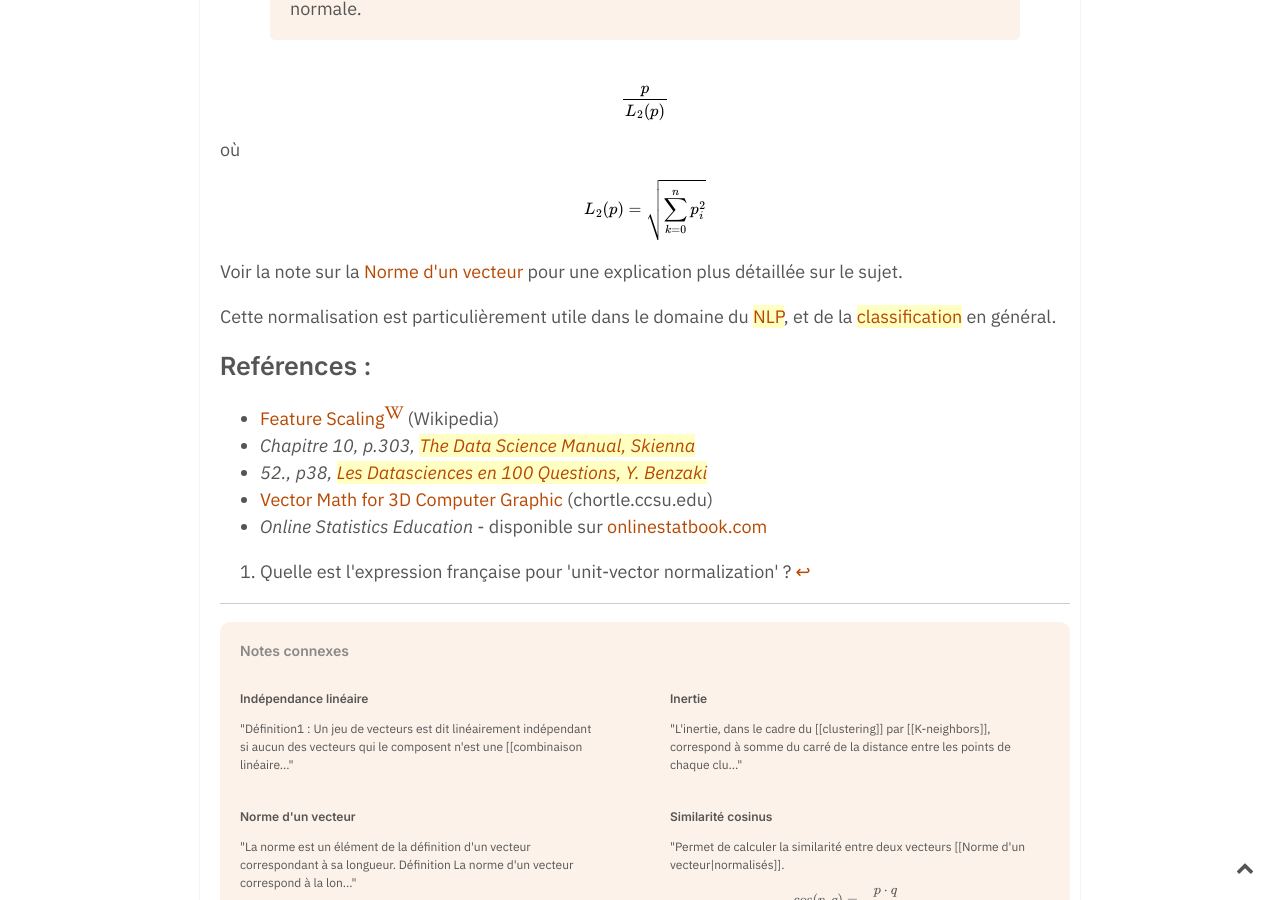
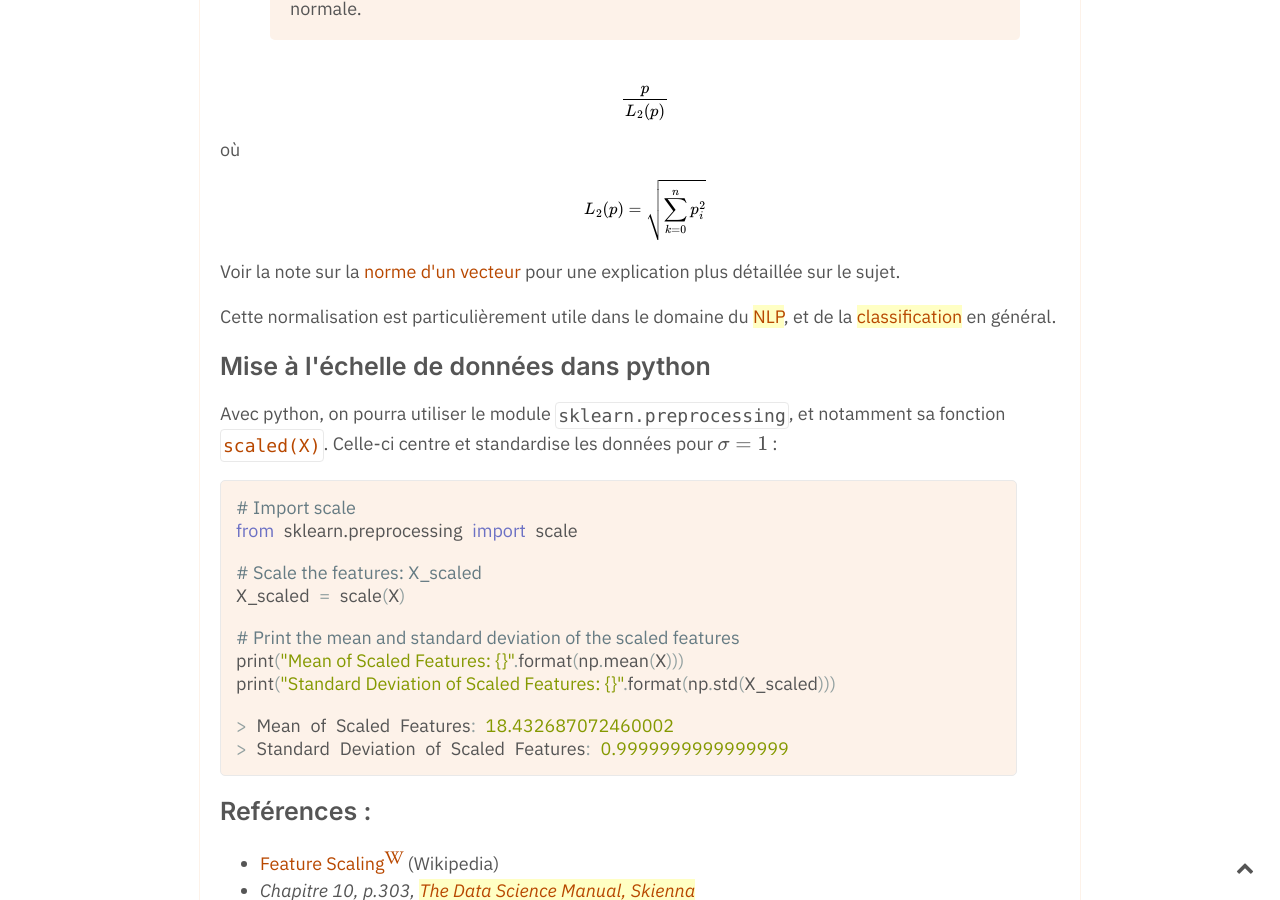
Before and after one commit to Maxence-L/arboretum.link, a Jekyll site: the page built from _notes/Mise à l'échelle des données - standardisation et normalisation.md, in a window 1280 px wide and 900 px high, scrolled down 3520 px. Built offline with Jekyll 4.4.1, drawn with Linux system fonts in a browser that asks for light colours; formulas are drawn with MathJax 3.

Commit message:
Update Mise à l'échelle des données - standardisation et normalisation.md

`````diff
--- a/_notes/Mise à l'échelle des données - standardisation et normalisation.md
+++ b/_notes/Mise à l'échelle des données - standardisation et normalisation.md
@@ -13,6 +13,7 @@ La mise à l'échelle consiste à altérer les données afin de réduire leur va
 - Il sera difficile de comparer les coefficients d'une régression linéaire si les variables sur lesquels ils s'appliquent n'ont pas d'échelle comparable.
 
 - La [[gradient descent\|descente du gradient]] est plus rapide si les données partagent la même échelle. (*rescaled*).
+
 
 ## Normalisation 'Min-Max'
 
@@ -114,12 +115,30 @@ où
 
 $$L_2(p) = \sqrt{\sum\limits_{k=0}^n p^2_i}$$
 
-Voir la note sur la [[Norme d'un vecteur]] pour une explication plus détaillée sur le sujet.
+Voir la note sur la [[Norme d'un vecteur\|norme d'un vecteur]] pour une explication plus détaillée sur le sujet.
 
 Cette normalisation est particulièrement utile dans le domaine du [[NLP]], et de la [[classification]] en général.
 
 [^1]: Quelle est l'expression française pour 'unit-vector normalization' ?
 
+## Mise à l'échelle de données dans python
+
+Avec python, on pourra utiliser le module `sklearn.preprocessing`, et notamment sa fonction [`scaled(X)`](https://scikit-learn.org/stable/modules/generated/sklearn.preprocessing.scale.html). Celle-ci centre et standardise les données pour $\sigma = 1$ :
+
+```python
+# Import scale
+from sklearn.preprocessing import scale
+
+# Scale the features: X_scaled
+X_scaled = scale(X)
+
+# Print the mean and standard deviation of the scaled features
+print("Mean of Scaled Features: {}".format(np.mean(X)))
+print("Standard Deviation of Scaled Features: {}".format(np.std(X_scaled)))
+
+> Mean of Scaled Features: 18.432687072460002
+> Standard Deviation of Scaled Features: 0.9999999999999999
+````
 
 ## Reférences :
 
`````
